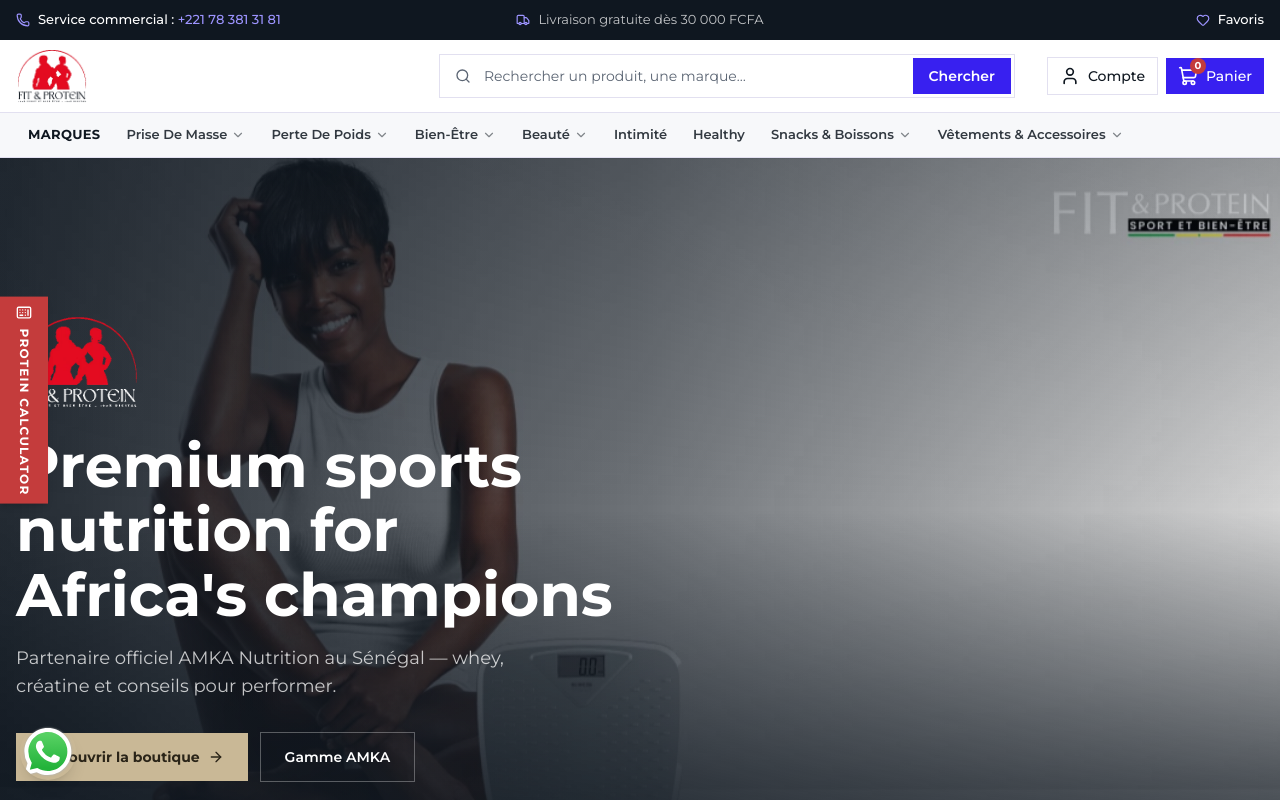
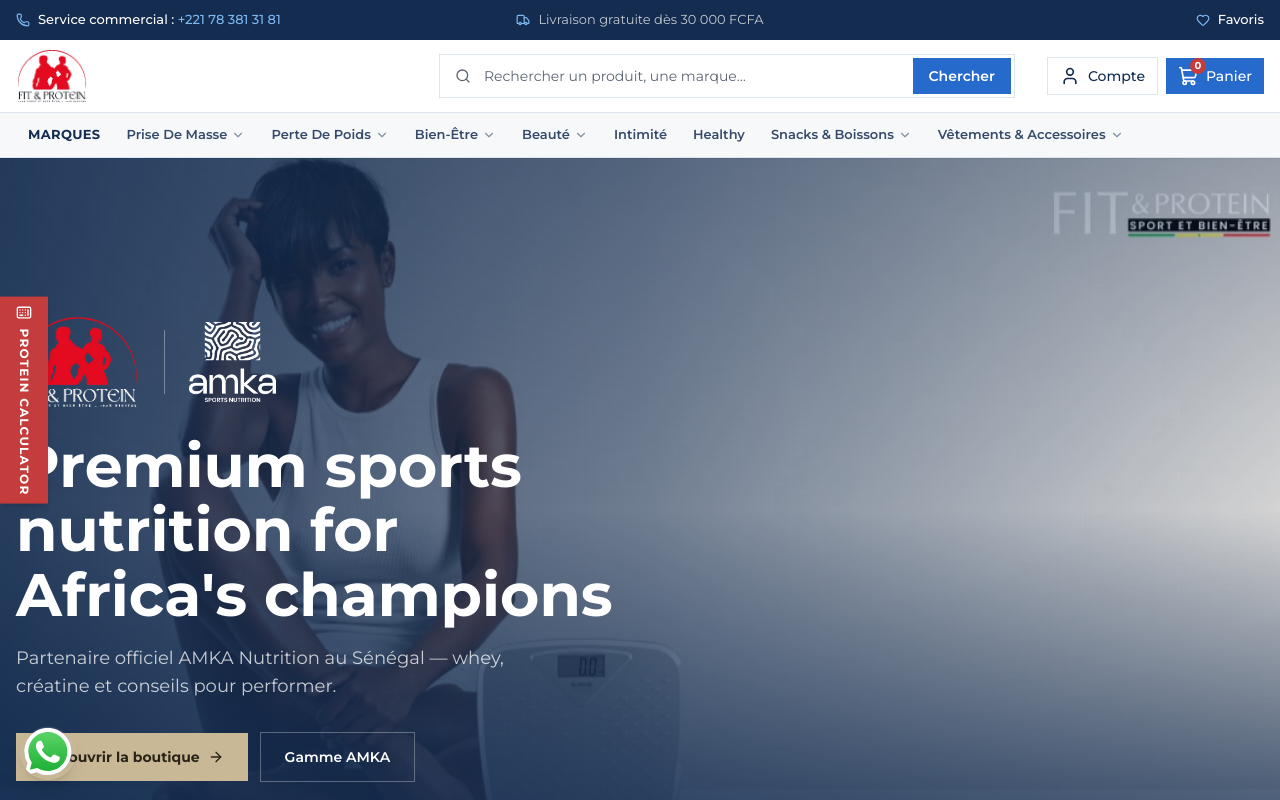
Before and after one commit to ibablackghost/refont-fitprotein, a Next.js app: page / in a window 1280 px wide. Shown: the top 800 px of the page. Built offline with nearby package versions, Linux system fonts and the light colour scheme.

Commit message:
style: update color scheme and improve component styling across the application

```diff
--- a/app/globals.css
+++ b/app/globals.css
@@ -59,49 +59,49 @@
 
 :root {
   color-scheme: light;
-  /* Fit & Protein × AMKA — bleu électrique FitProtein + blanc + sable AMKA */
-  --background: #f7f7fc;
+  /* Fit & Protein × AMKA — bleu AMKA (#266acc) + blanc + sable */
+  --background: #f7fafc;
   --foreground: #14181f;
   --card: #ffffff;
   --card-foreground: #14181f;
   --popover: #ffffff;
   --popover-foreground: #14181f;
-  --primary: #3820f0;
+  --primary: #266acc;
   --primary-foreground: #ffffff;
-  --secondary: #eeedfe;
-  --secondary-foreground: #1a1540;
-  --muted: #f0effa;
+  --secondary: #e8f1fa;
+  --secondary-foreground: #132c50;
+  --muted: #eef3f8;
   --muted-foreground: #5b6573;
-  --accent: #3820f0;
+  --accent: #266acc;
   --accent-foreground: #ffffff;
   --destructive: #c43c3c;
-  --border: #e2e0f0;
-  --input: #e2e0f0;
-  --ring: #3820f0;
-  --brand: #3820f0;
+  --border: #dce5ee;
+  --input: #dce5ee;
+  --ring: #266acc;
+  --brand: #266acc;
   --brand-foreground: #ffffff;
-  --lime: #3820f0;
+  --lime: #266acc;
   --lime-foreground: #ffffff;
-  --ink: #0f1720;
-  --mist: #eeedfe;
+  --ink: #132c50;
+  --mist: #e8f1fa;
   --sand: #c9b896;
   --sand-foreground: #2a2418;
   --sale: #c43c3c;
   --sale-foreground: #ffffff;
-  --chart-1: #3820f0;
-  --chart-2: #0f1720;
+  --chart-1: #266acc;
+  --chart-2: #132c50;
   --chart-3: #c9b896;
   --chart-4: #c43c3c;
-  --chart-5: #8b7ef8;
+  --chart-5: #7eb8f0;
   --radius: 0.25rem;
   --sidebar: #ffffff;
   --sidebar-foreground: #14181f;
-  --sidebar-primary: #3820f0;
+  --sidebar-primary: #266acc;
   --sidebar-primary-foreground: #ffffff;
-  --sidebar-accent: #eeedfe;
-  --sidebar-accent-foreground: #1a1540;
-  --sidebar-border: #e2e0f0;
-  --sidebar-ring: #3820f0;
+  --sidebar-accent: #e8f1fa;
+  --sidebar-accent-foreground: #132c50;
+  --sidebar-border: #dce5ee;
+  --sidebar-ring: #266acc;
 }
 
 @layer base {
--- a/app/layout.tsx
+++ b/app/layout.tsx
@@ -20,7 +20,7 @@ export const metadata: Metadata = {
 }
 
 export const viewport: Viewport = {
-  themeColor: '#3820f0',
+  themeColor: '#266acc',
 }
 
 export default function RootLayout({
--- a/components/site/brands-section.tsx
+++ b/components/site/brands-section.tsx
@@ -37,10 +37,10 @@ export function BrandsSection() {
         {amka ? (
           <Link
             href="/boutique?cat=amka"
-            className="group mb-6 grid overflow-hidden border border-border bg-white transition-shadow hover:shadow-[0_12px_36px_rgba(56,32,240,0.12)] md:grid-cols-[minmax(0,1.1fr)_minmax(0,1fr)]"
+            className="group mb-6 grid overflow-hidden border border-border bg-white transition-shadow hover:shadow-[0_12px_36px_rgba(38,106,204,0.12)] md:grid-cols-[minmax(0,1.1fr)_minmax(0,1fr)]"
           >
             <div className="relative flex min-h-[220px] items-center justify-center bg-ink p-8 sm:min-h-[260px]">
-              <div className="pointer-events-none absolute inset-0 bg-[radial-gradient(circle_at_30%_40%,rgba(56,32,240,0.35),transparent_55%)]" />
+              <div className="pointer-events-none absolute inset-0 bg-[radial-gradient(circle_at_30%_40%,rgba(38,106,204,0.35),transparent_55%)]" />
               <img
                 src={amka.image}
                 alt={amka.name}
--- a/components/site/hero.tsx
+++ b/components/site/hero.tsx
@@ -93,11 +93,17 @@ export function Hero() {
       <div className="pointer-events-none absolute inset-0 z-[1] bg-gradient-to-t from-ink/85 via-transparent to-ink/30" />
 
       <div className="relative z-10 mx-auto flex min-h-[88vh] max-w-7xl flex-col justify-end px-4 pb-16 pt-28 sm:pb-20 sm:pt-32">
-        <div className="hero-brand">
+        <div className="hero-brand flex flex-wrap items-center gap-4 sm:gap-6">
           <img
             src="/brand/fit-pro-logo-on-dark.webp"
             alt="Fit & Protein — 100% Sport et Bien-être"
             className="h-20 w-auto object-contain sm:h-24"
+          />
+          <span className="hidden h-12 w-px bg-white/35 sm:block sm:h-16" aria-hidden="true" />
+          <img
+            src="/amka/logo-on-dark.webp"
+            alt="AMKA Sports Nutrition"
+            className="h-16 w-auto object-contain sm:h-20"
           />
         </div>
         <h1 className="hero-title mt-6 max-w-2xl font-heading text-3xl font-bold leading-[1.08] text-white text-balance sm:text-5xl md:text-6xl">
--- a/components/site/top-bar.tsx
+++ b/components/site/top-bar.tsx
@@ -9,15 +9,15 @@ export function TopBar() {
           href="tel:+221783813181"
           className="relative z-10 flex shrink-0 items-center gap-2 transition-opacity hover:opacity-80"
         >
-          <Phone className="h-3.5 w-3.5 text-[#9d94ff]" aria-hidden="true" />
+          <Phone className="h-3.5 w-3.5 text-[#7eb8f0]" aria-hidden="true" />
           <span className="font-medium">
-            Service commercial : <span className="text-[#9d94ff]">+221 78 381 31 81</span>
+            Service commercial : <span className="text-[#7eb8f0]">+221 78 381 31 81</span>
           </span>
         </a>
 
         <div className="pointer-events-none absolute inset-0 hidden items-center justify-center md:flex">
           <div className="pointer-events-auto flex items-center gap-2 text-white/75">
-            <Truck className="h-3.5 w-3.5 text-[#9d94ff]" aria-hidden="true" />
+            <Truck className="h-3.5 w-3.5 text-[#7eb8f0]" aria-hidden="true" />
             <span>Livraison gratuite dès 30 000 FCFA</span>
           </div>
         </div>
@@ -26,7 +26,7 @@ export function TopBar() {
           href="/favoris"
           className="relative z-10 flex shrink-0 items-center gap-2 transition-opacity hover:opacity-80"
         >
-          <Heart className="h-3.5 w-3.5 text-[#9d94ff]" aria-hidden="true" />
+          <Heart className="h-3.5 w-3.5 text-[#7eb8f0]" aria-hidden="true" />
           <span className="font-medium">Favoris</span>
         </Link>
       </div>
```
Also changed, not shown: public/amka/logo-on-dark.webp (added).
